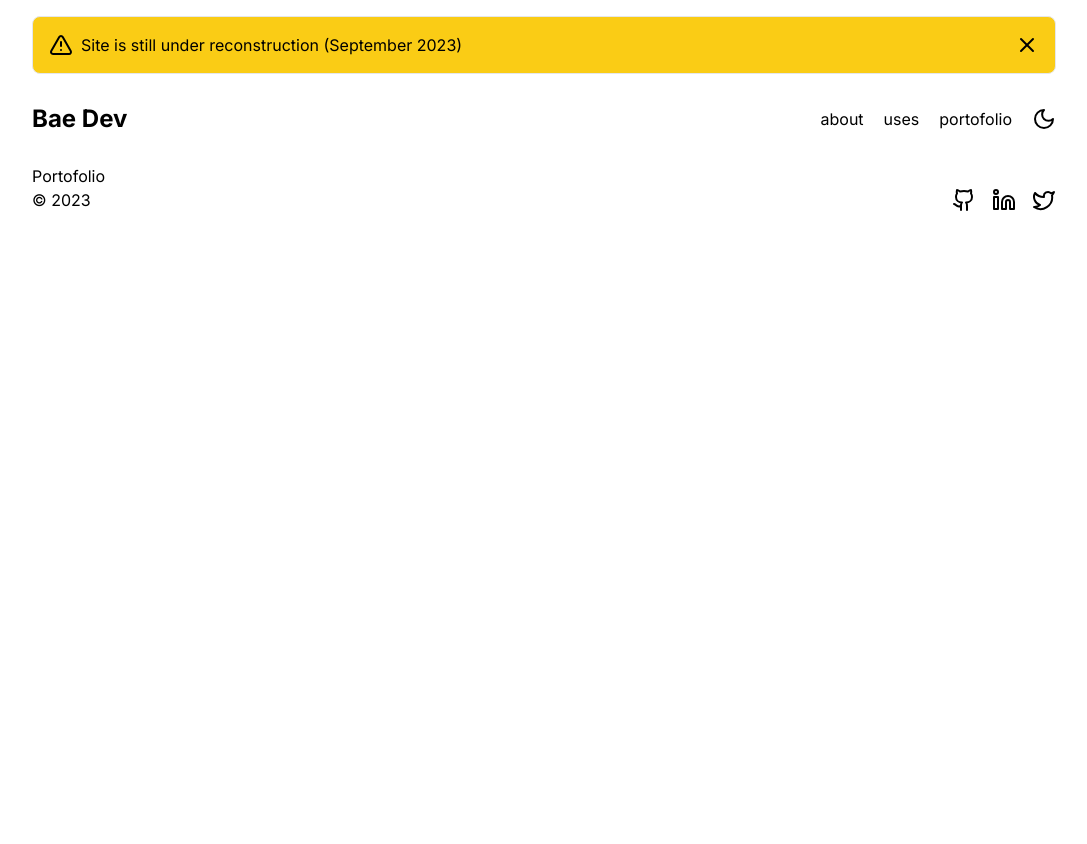
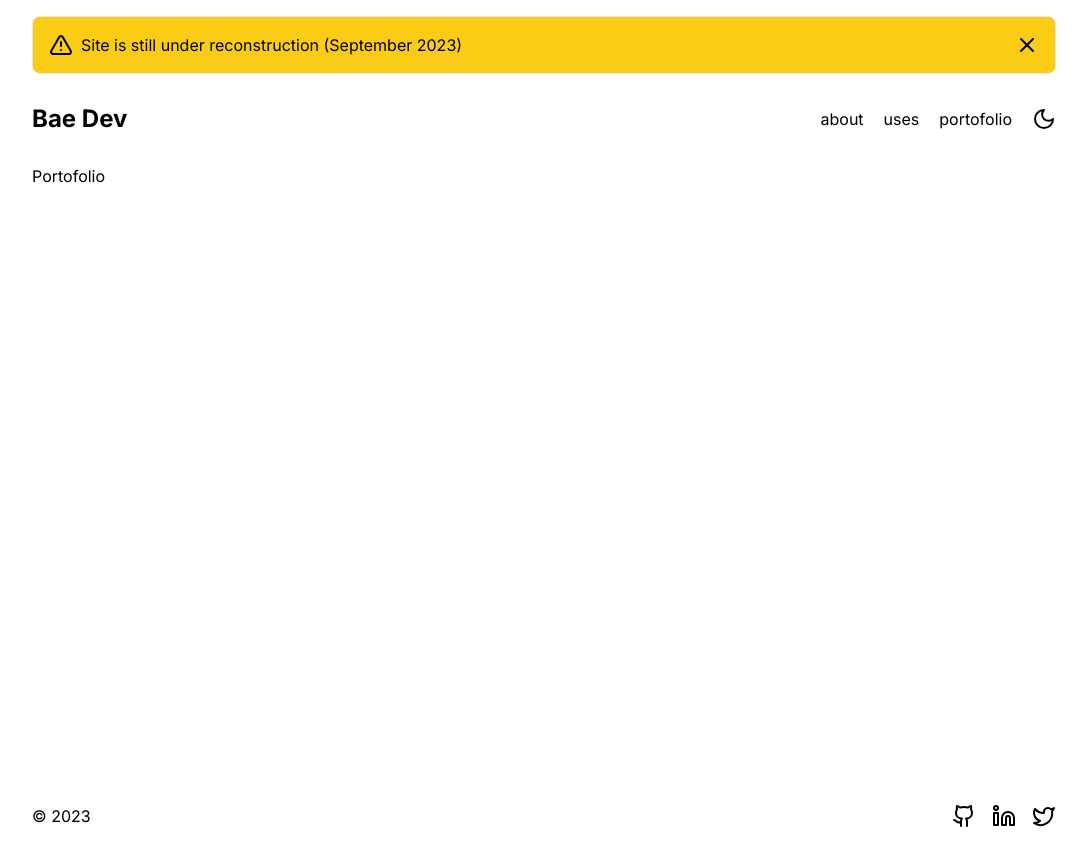
Before and after one commit to albae69/albae69.github.io, a Next.js app: page /portofolio in a window 1280 px wide. Shown: the whole page, without its empty margins (96-1183 px from the left). Before the commit the page ends 816 px from the top, so only its background shows below. Built offline with nearby package versions, Linux system fonts and the light colour scheme.

Commit message:
fix: portofolio page

```diff
--- a/app/(root)/portofolio/page.tsx
+++ b/app/(root)/portofolio/page.tsx
@@ -1,3 +1,3 @@
 export default function Portofolio() {
-  return <section className=''>Portofolio</section>
+  return <section className='min-h-[80vh]'>Portofolio</section>
 }
```
